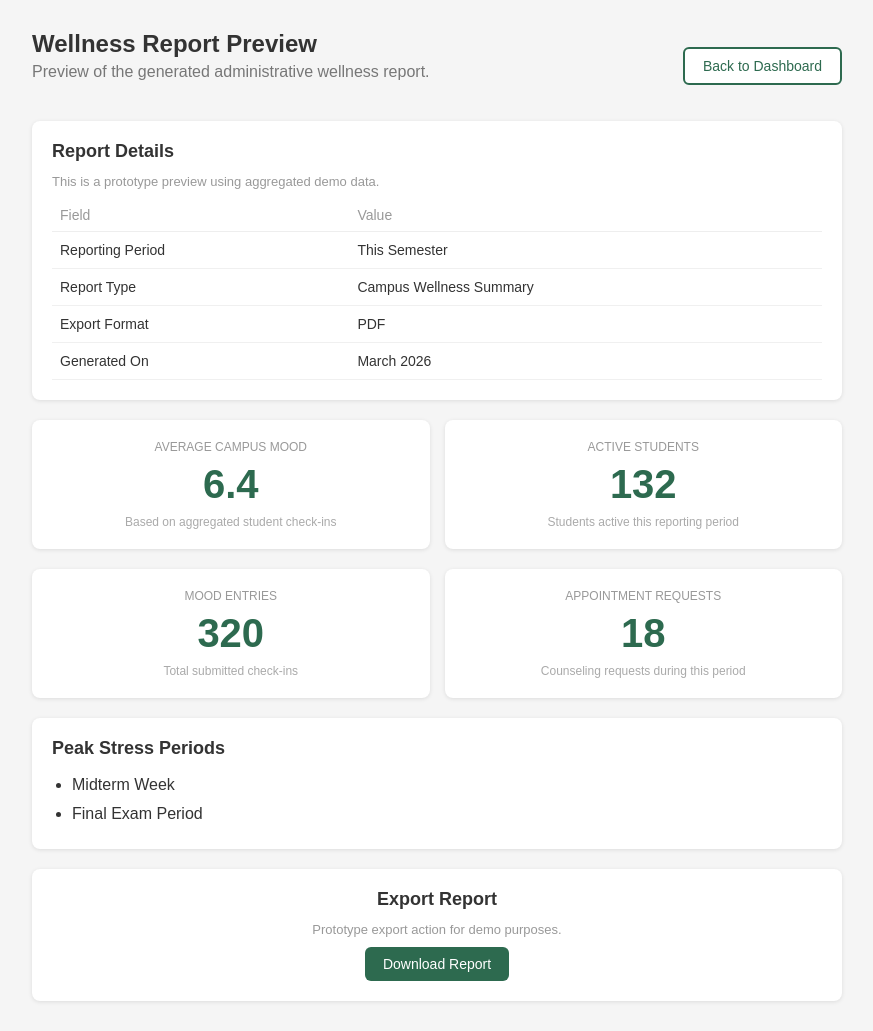
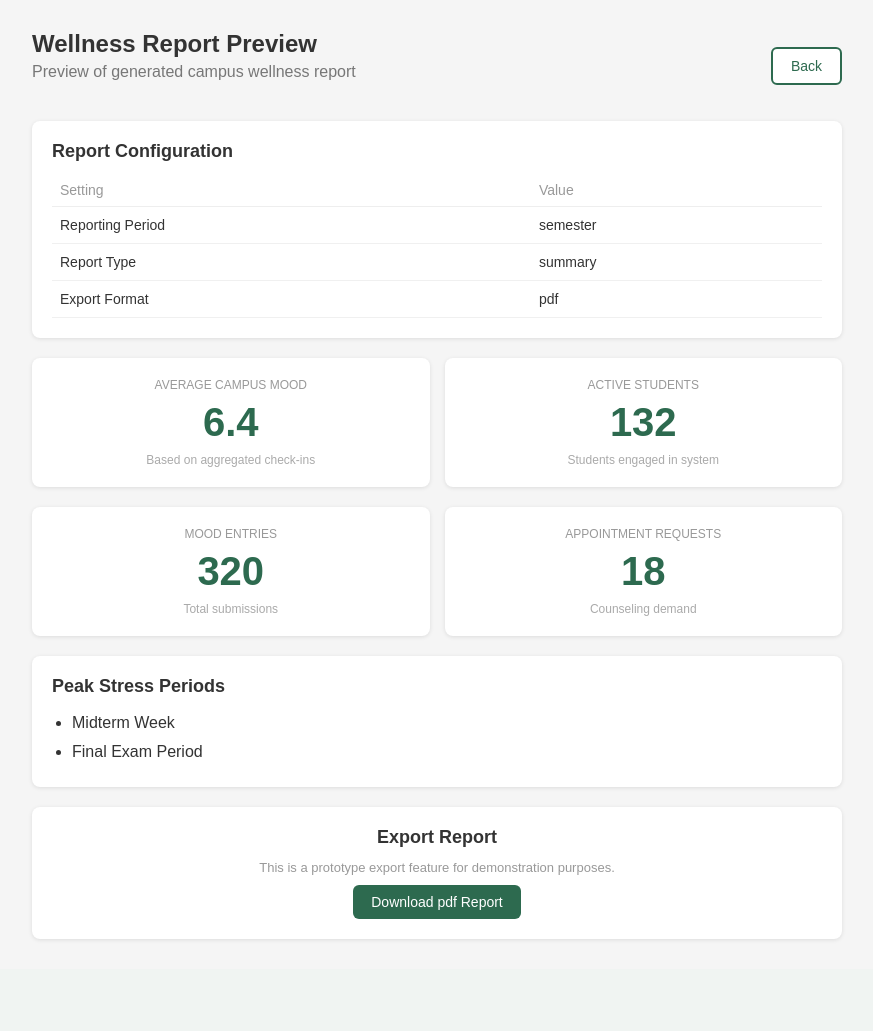
Before and after one commit to FatimaNawaz101/MindCheck, a Flask app: page /admin/report-preview in a window 1280 px wide. Shown: the part 53-1084 px from the top of the page, without its empty margins (203-1076 px from the left). After the commit the page ends 993 px from the top, so only its background shows below. Run offline with Flask 3, Linux system fonts and the light colour scheme.

Commit message:
added some touch ups and it all works fine!

```diff
--- a/app.py
+++ b/app.py
@@ -43,13 +43,13 @@ def admin_dashboard_page():
 
 @app.route('/admin/report-preview')
 def admin_report_preview_page():
-    return render_template('admin-report-preview.html')
+    # get values chosen in the admin dashboard form
+    period = request.args.get('period', 'semester')
+    format_type = request.args.get('format', 'pdf')
+    report_type = request.args.get('type', 'summary')
 
-@app.route('/admin/report', methods=['GET'])
-def generate_admin_report():
     # fake/demo data for prototype
     report_data = {
-        'success': True,
         'average_mood': 6.4,
         'active_students': 132,
         'check_ins': 320,
@@ -57,7 +57,13 @@ def generate_admin_report():
         'stress_periods': ['Midterm Week', 'Final Exam Period']
     }
 
-    return jsonify(report_data), 200
+    return render_template(
+        'admin-report-preview.html',
+        period=period,
+        format=format_type,
+        report_type=report_type,
+        report=report_data
+    )
 
 @app.route('/api/mood-entries', methods=['POST'])
 def log_mood():
--- a/templates/admin-report-preview.html
+++ b/templates/admin-report-preview.html
@@ -1,115 +1,128 @@
-<!--Admin report preview part by Nick Mesti-->
+<!-- Admin Report Preview - Nick Mesti -->
 <!DOCTYPE html>
 <html lang="en">
 <head>
     <meta charset="UTF-8">
     <meta name="viewport" content="width=device-width, initial-scale=1.0">
     <title>MindCheck - Report Preview</title>
+
+    <!-- shared styles -->
     <link rel="stylesheet" href="/static/css/styles.css">
 </head>
 <body>
 
+<!-- NAV BAR -->
 <nav>
     <a href="/" class="logo">MindCheck</a>
+
     <ul>
         <li><a href="/">User Dashboard</a></li>
         <li><a href="/resources">Resources</a></li>
         <li><a href="/appointments">Appointments</a></li>
         <li><a href="/admin/dashboard">Admin Dashboard</a></li>
     </ul>
+
     <span class="user">Hello, Wellness Coordinator</span>
 </nav>
 
 <div class="container">
 
-    <!-- Page heading -->
+    <!-- HEADER -->
     <div style="display: flex; justify-content: space-between; align-items: center; margin-bottom: 20px;">
         <div>
             <h1>Wellness Report Preview</h1>
-            <p class="subtitle">Preview of the generated administrative wellness report.</p>
+            <p class="subtitle">Preview of generated campus wellness report</p>
         </div>
-        <a href="/admin/dashboard" class="btn btn-outline">Back to Dashboard</a>
+
+        <a href="/admin/dashboard" class="btn btn-outline">Back</a>
     </div>
 
-    <!-- Report details -->
+    <!-- REPORT CONFIG -->
     <div class="card">
-        <h2>Report Details</h2>
-        <p class="text-muted mt-10">This is a prototype preview using aggregated demo data.</p>
+        <h2>Report Configuration</h2>
 
         <table style="margin-top: 10px;">
             <tr>
-                <th>Field</th>
+                <th>Setting</th>
                 <th>Value</th>
             </tr>
             <tr>
                 <td>Reporting Period</td>
-                <td>This Semester</td>
+                <td>{{ period }}</td>
             </tr>
             <tr>
                 <td>Report Type</td>
-                <td>Campus Wellness Summary</td>
+                <td>{{ report_type }}</td>
             </tr>
             <tr>
                 <td>Export Format</td>
-                <td>PDF</td>
-            </tr>
-            <tr>
-                <td>Generated On</td>
-                <td>March 2026</td>
+                <td>{{ format }}</td>
             </tr>
         </table>
     </div>
 
-    <!-- Summary stats -->
+    <!-- SUMMARY STATS -->
     <div class="two-col">
+
         <div class="stat-box">
             <div class="label">Average Campus Mood</div>
-            <div class="number">6.4</div>
-            <div class="note">Based on aggregated student check-ins</div>
+            <div class="number">{{ report.average_mood }}</div>
+            <div class="note">Based on aggregated check-ins</div>
         </div>
 
         <div class="stat-box">
             <div class="label">Active Students</div>
-            <div class="number">132</div>
-            <div class="note">Students active this reporting period</div>
+            <div class="number">{{ report.active_students }}</div>
+            <div class="note">Students engaged in system</div>
         </div>
+
     </div>
 
     <div class="two-col">
+
         <div class="stat-box">
             <div class="label">Mood Entries</div>
-            <div class="number">320</div>
-            <div class="note">Total submitted check-ins</div>
+            <div class="number">{{ report.check_ins }}</div>
+            <div class="note">Total submissions</div>
         </div>
 
         <div class="stat-box">
             <div class="label">Appointment Requests</div>
-            <div class="number">18</div>
-            <div class="note">Counseling requests during this period</div>
+            <div class="number">{{ report.appointment_requests }}</div>
+            <div class="note">Counseling demand</div>
         </div>
+
     </div>
 
-    <!-- Stress periods -->
+    <!-- STRESS PERIODS -->
     <div class="card">
         <h2>Peak Stress Periods</h2>
-        <ul style="padding-left: 20px; line-height: 1.8;">
-            <li>Midterm Week</li>
-            <li>Final Exam Period</li>
+
+        <ul style="padding-left: 20px; line-height: 1.8; margin-top: 10px;">
+            {% for period in report.stress_periods %}
+                <li>{{ period }}</li>
+            {% endfor %}
         </ul>
     </div>
 
-    <!-- Export button -->
+    <!-- EXPORT SECTION -->
     <div class="card text-center">
         <h2>Export Report</h2>
-        <p class="text-muted mt-10">Prototype export action for demo purposes.</p>
-        <button class="btn btn-green mt-10" onclick="fakeDownload()">Download Report</button>
+        <p class="text-muted mt-10">
+            This is a prototype export feature for demonstration purposes.
+        </p>
+
+        <button class="btn btn-green mt-10" onclick="fakeDownload()">
+            Download {{ format }} Report
+        </button>
     </div>
 
 </div>
 
+<!-- FAKE DOWNLOAD -->
 <script>
 function fakeDownload() {
-    alert("This is a demo only, so pretend the selected report was downloaded successfully :)");
+    alert("This is a prototype demo pretend your {{ format }} report just downloaded successfully :)");
 }
 </script>
 
```
Also changed, not shown: templates/admin-dashboard.html (+15 -15 lines).
